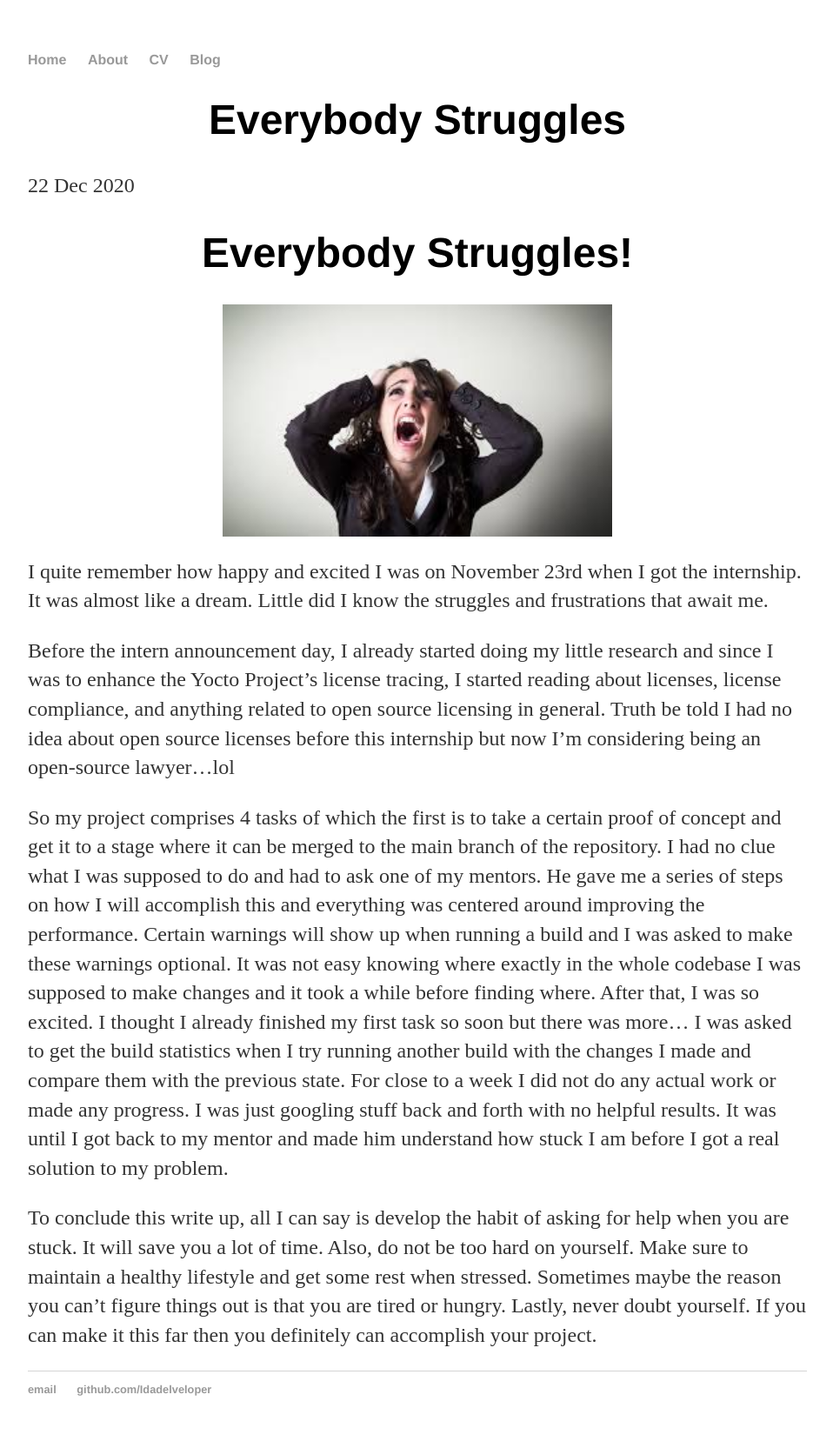
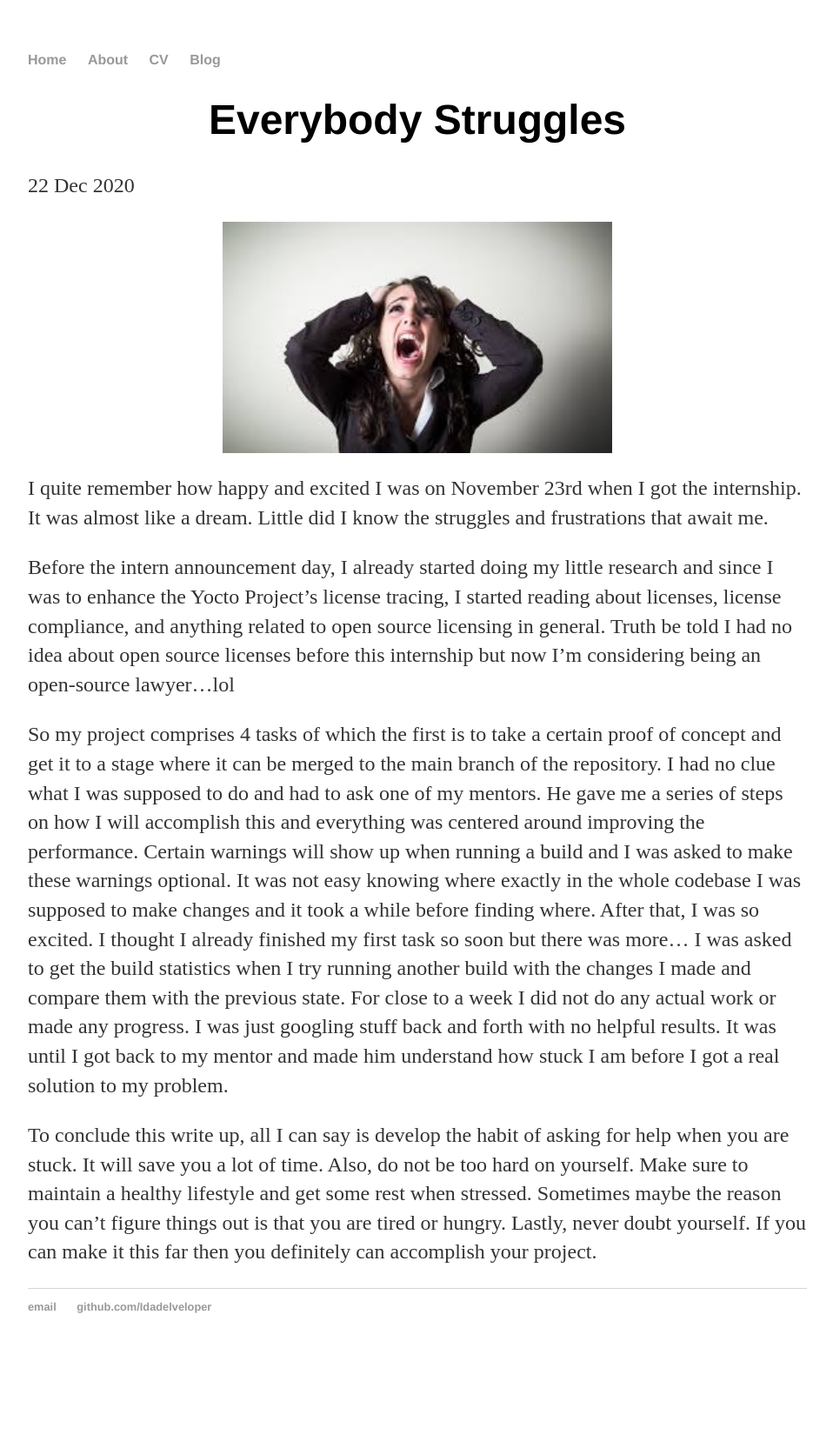
Before and after one commit to Idadelveloper/Idadelveloper.github.io, a Jekyll site: the page built from _posts/2020-12-22-everybody-struggles.md, in a window 1280 px wide. Shown: the whole page at 87% size, without its empty margins (160-1118 px from the left). Built offline with Jekyll 4.4.1, drawn with Linux system fonts in a browser that asks for light colours; after the commit the page ends 1570 px from its top, so only the background shows below that.

Commit message:
Update 2020-12-22-everybody-struggles.md

```diff
--- a/_posts/2020-12-22-everybody-struggles.md
+++ b/_posts/2020-12-22-everybody-struggles.md
@@ -4,7 +4,6 @@ title: "Everybody Struggles"
 date: 2020-12-22
 ---
 
-# Everybody Struggles!
 
 ![Woman Struggling](/assets/images/struggle.jpeg "Struggle pic"){: .center-image }
 
```
